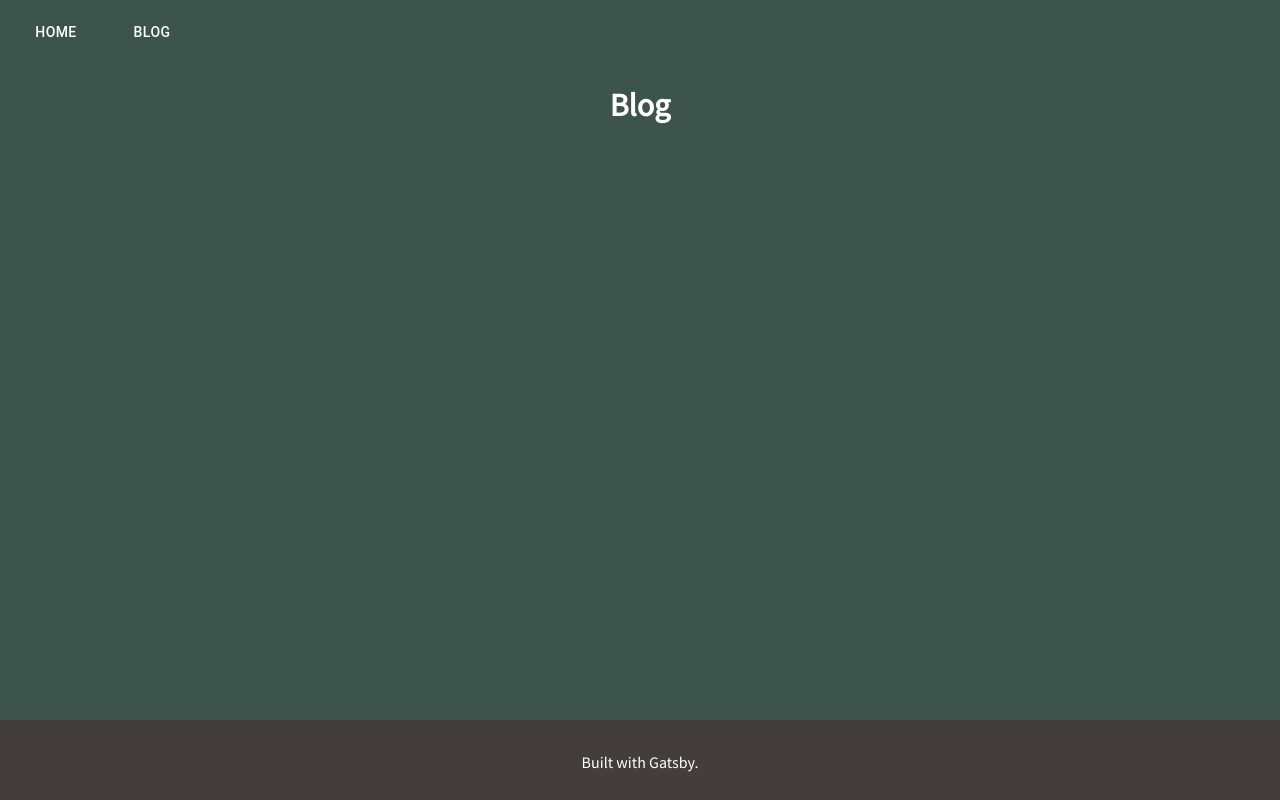
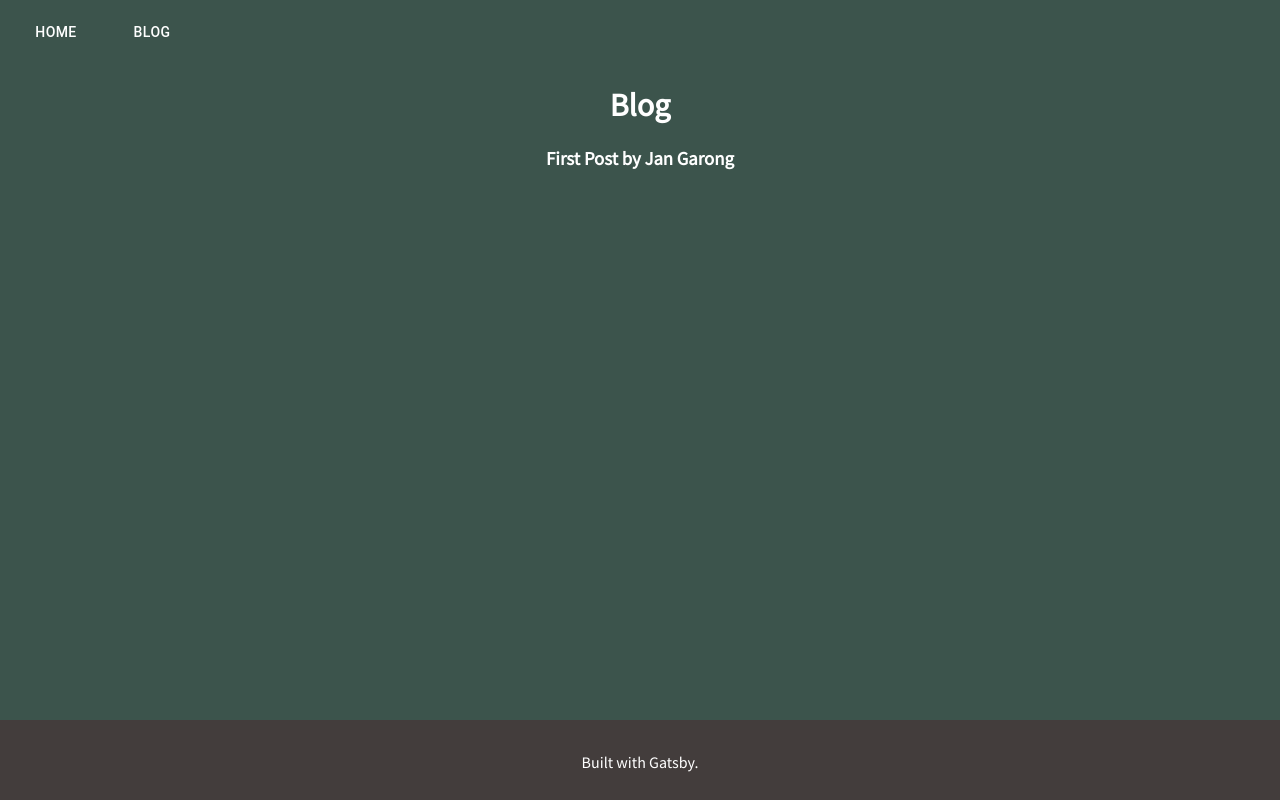
Before and after one commit to qrn99/chalkling, a Gatsby site: page /blog in a window 1280 px wide. Built offline with nearby package versions, Linux system fonts and the light colour scheme; Gatsby itself is replaced by a stand-in of ours.

Commit message:
Add post list

```diff
--- /dev/null
+++ b/src/components/post-link.js
@@ -0,0 +1,14 @@
+import React from "react"
+import { Link } from "gatsby"
+
+// Source: https://www.gatsbyjs.com/docs/adding-a-list-of-markdown-blog-posts/
+
+const PostLink = ({ post }) => (
+  <h3>
+    <Link to={post.frontmatter.slug}>
+      {post.frontmatter.title} by {post.frontmatter.author}
+    </Link>
+  </h3>
+)
+
+export default PostLink
--- a/src/pages/blog.js
+++ b/src/pages/blog.js
@@ -2,12 +2,42 @@ import React from "react"
 
 import Layout from "../components/layout"
 import SEO from "../components/seo"
+import PostLink from "../components/post-link"
 
-const BlogPage = () => (
-  <Layout>
-    <SEO title="Blog" />
-    <h1>Blog</h1>
-  </Layout>
-)
+// Source: https://www.gatsbyjs.com/docs/adding-a-list-of-markdown-blog-posts/
 
+const BlogPage = ({
+                    data: {
+                      allMarkdownRemark: { edges },
+                    },
+                  }) => {
+  const Posts = edges
+    .filter(edge => !!edge.node.frontmatter.date) // You can filter your posts based on some criteria
+    .map(edge => <PostLink key={edge.node.id} post={edge.node} />)
+  return (
+    <Layout>
+      <SEO title="Blog" />
+      <h1>Blog</h1>
+      {Posts}
+    </Layout>);
+}
 export default BlogPage
+
+export const pageQuery = graphql`
+  query {
+    allMarkdownRemark(sort: { order: DESC, fields: [frontmatter___date] }) {
+      edges {
+        node {
+          id
+          excerpt(pruneLength: 250)
+          frontmatter {
+            date(formatString: "YYYY-MM-DD")
+            slug
+            title
+            author
+          }
+        }
+      }
+    }
+  }
+`
--- /dev/null
+++ b/src/styles/blog.css
@@ -0,0 +1,4 @@
+#post {
+    margin: 20px;
+    text-align: left;
+}
```
Also changed, not shown: src/templates/post.js (+4 -3 lines).
